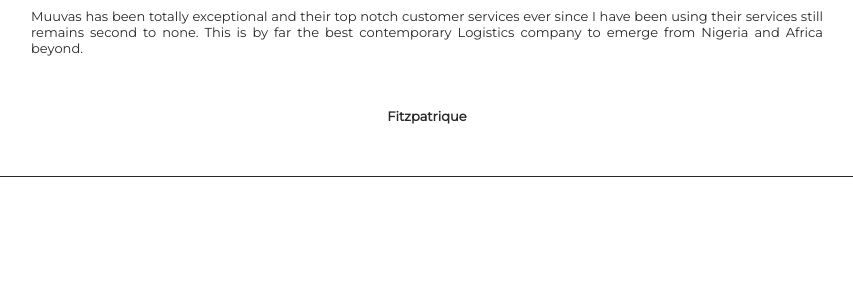
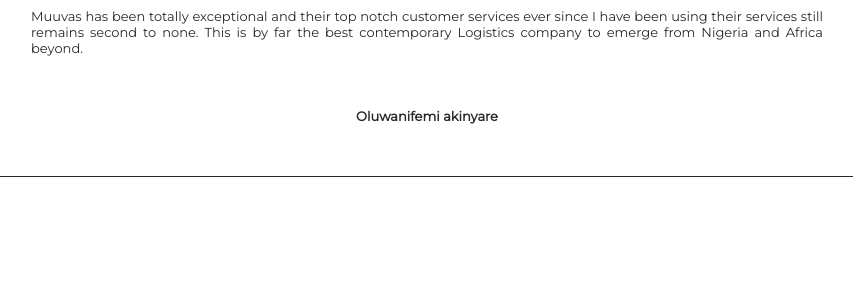
Before and after one commit to taeillo/draft, a Flask app: page / in a window 1280 px wide. Shown: the part 1622-1922 px from the top of the page, without its empty margins (213-1066 px from the left). Run offline with Flask 2, Linux system fonts and the light colour scheme.

Commit message:
Update index.html

```diff
--- a/templates/index.html
+++ b/templates/index.html
@@ -145,7 +145,7 @@
     <div class="horizontal-line"></div>
     <div class="testimonial-title">Testimonial</div>
     <div id="testimonial-description" class="testimonial-description">Muuvas has been totally exceptional and their top notch customer services ever since I have been using their services still remains second to none. This is by far the best contemporary Logistics company to emerge from Nigeria and Africa beyond.</div>
-    <div id="testimonial-author" class="testimonial-author">Fitzpatrique</div>
+    <div id="testimonial-author" class="testimonial-author">Oluwanifemi akinyare</div>
     <div class="horizontal-line"></div>
 </div>
 
```
